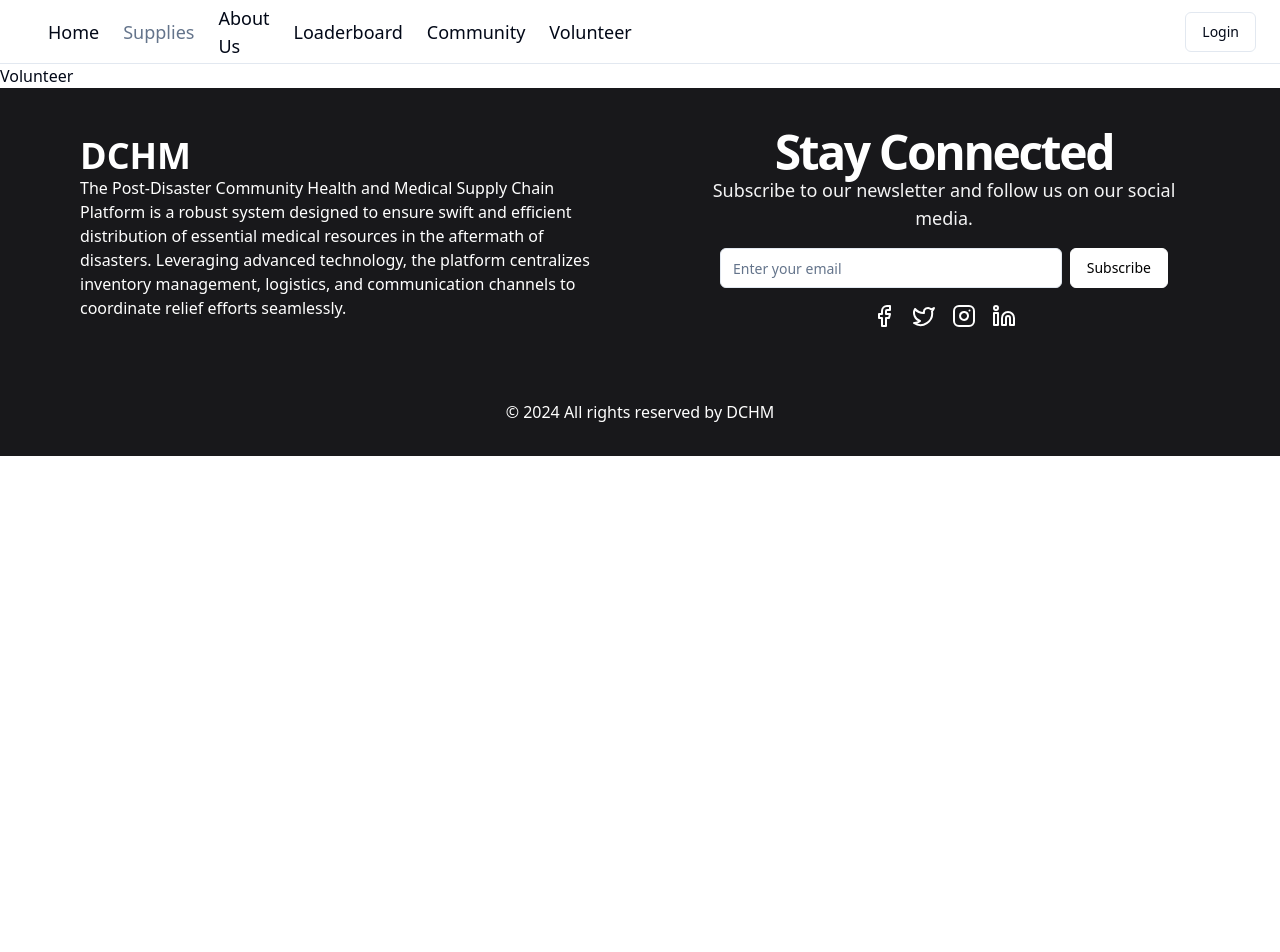
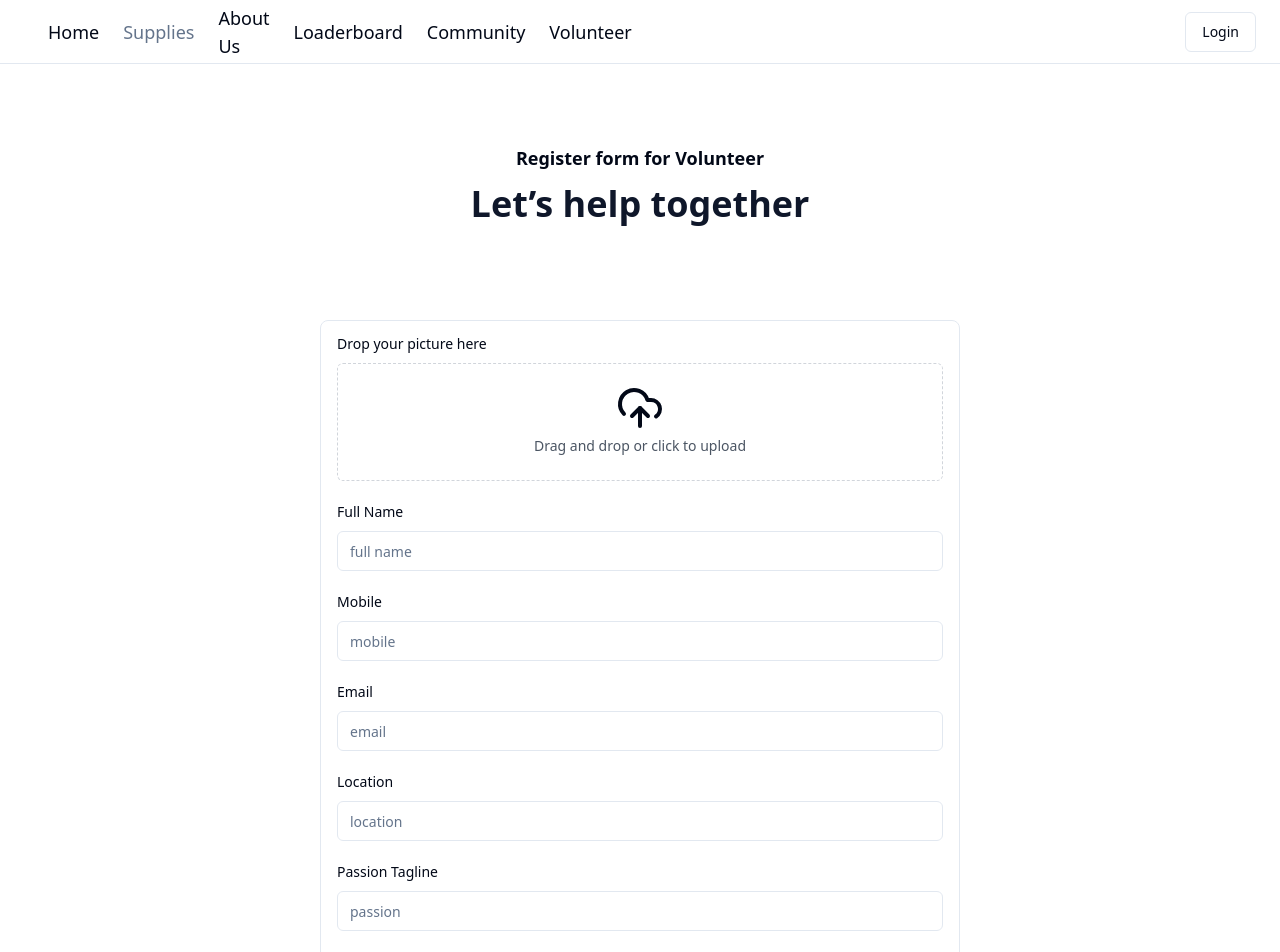
Before and after one commit to akmsyfulalom/l2-assignment-7-client, a React (Vite) app: page /volunteer in a window 1280 px wide. Shown: the top 952 px of the page. Before the commit the page ends 800 px from the top, so only its background shows below. Built offline with nearby package versions, Linux system fonts and the light colour scheme.

Commit message:
added volunteer from

```diff
--- a/src/components/volunteer/volunteer.tsx
+++ b/src/components/volunteer/volunteer.tsx
@@ -1,11 +1,249 @@
+import { z } from "zod";
+import { useForm } from "react-hook-form";
+import { Button } from "../ui/button";
+import { Input } from "../ui/input";
+import { CloudUpload } from "lucide-react";
+import { zodResolver } from "@hookform/resolvers/zod";
+import { Label } from "../ui/label";
+import { useState } from "react";
+import axios from "axios";
+import { usePostSupplyMutation } from "@/redux/features/supplier/supplierApi";
+import { toast } from "sonner";
 
 
+const IMAGE_ERROR_MESSAGE = "Please provide the image URL.";
+const TITLE_ERROR_MESSAGE = "name must be at least 2 characters.";
+const MOBILE_ERROR_MESSAGE = "Mobile number must be a positive number.";
+const EMAIL_ERROR_MESSAGE = "Email Required.";
+const LOCATION_ERROR_MESSAGE = "Email Required.";
+const PASSION_ERROR_MESSAGE = "Email Required.";
+
+const schema = z.object({
+  image: z
+    .object({
+      url: z.string().nonempty({ message: IMAGE_ERROR_MESSAGE }),
+      alt: z.string().nonempty({ message: IMAGE_ERROR_MESSAGE }),
+    })
+    .optional(),
+  name: z.string().min(2, { message: TITLE_ERROR_MESSAGE }),
+  mobile: z.string().min(11, { message: MOBILE_ERROR_MESSAGE }),
+  email: z.number().min(1, { message: EMAIL_ERROR_MESSAGE }),
+  location: z.string().min(1, { message: LOCATION_ERROR_MESSAGE }),
+  passion: z.string().min(1, { message: PASSION_ERROR_MESSAGE }),
+});
+
+type FormData = z.infer<typeof schema>;
+
 const Volunteer = () => {
-    return (
-        <div>
-            Volunteer
-        </div>
-    );
+  const [postSupply] = usePostSupplyMutation();
+  const [imageUrl, setImageUrl] = useState("");
+  const [file, setFile] = useState<File | null>(null);
+
+  const handleFileChange = async (e: React.ChangeEvent<HTMLInputElement>) => {
+    const files = e.target.files;
+    if (files && files.length > 0) {
+      const selectedFile = files[0];
+      setFile(selectedFile);
+
+      const formData = new FormData();
+      formData.append("image", selectedFile);
+
+      try {
+        const response = await axios.post(
+          "https://l2-assignment-6-server-snowy.vercel.app/api/v1/upload",
+          formData,
+          {
+            headers: {
+              "Content-Type": "multipart/form-data",
+            },
+          }
+        );
+        setImageUrl(response.data.url);
+      } catch (error) {
+        console.error("Error uploading file:", error);
+      }
+    }
+  };
+
+  const {
+    register,
+    handleSubmit,
+    reset,
+    formState: { errors },
+  } = useForm<FormData>({
+    resolver: zodResolver(schema),
+  });
+
+  const onSubmit = async (data: FormData) => {
+    const toastId = toast.loading("Form submitting...");
+
+    try {
+      const supplierData = {
+        image: imageUrl,
+        name: data.name,
+        mobile: data?.mobile,
+        email: data.email,
+        passion: data.passion,
+        location: data.location
+      };
+      console.log(supplierData);
+      postSupply(supplierData).unwrap();
+      toast.success("Form submit Successfully", {
+        id: toastId,
+        duration: 1000,
+      });
+      reset();
+      setFile(null);
+      setImageUrl("");
+    } catch (error) {
+      toast.error("Something Want Wrong", {
+        id: toastId,
+        duration: 1000,
+      });
+    }
+  };
+
+  return (
+    <div>
+      <div className="text-center my-20">
+        <h4 className=" text-lg font-semibold mb-3">
+          Register form for Volunteer
+        </h4>
+        <h2 className="text-2xl md:text-3xl lg:text-4xl text-primary dark:text-white font-bold mb-2">
+          Let’s help together
+        </h2>
+      </div>
+      <div className="flex flex-col max-w-2xl mx-auto">
+        <main className="grid flex-1 gap-4 overflow-auto p-4">
+          <div className="relative hidden flex-col items-start gap-8 md:flex">
+            <fieldset className="rounded-lg border p-4 w-full">
+              <form
+                onSubmit={handleSubmit(onSubmit)}
+                className="grid items-start gap-6"
+              >
+                <div className="grid gap-3">
+                  <Label htmlFor="image">
+                    {errors.image
+                      ? errors.image.message
+                      : "Drop your picture here"}
+                  </Label>
+                  <div className="relative border border-gray-300 border-dashed rounded-md px-6 pt-5 pb-6 flex justify-center items-center">
+                    <Input
+                      id="image"
+                      type="file"
+                      className="absolute inset-0 w-full h-full opacity-0 cursor-pointer"
+                      onChange={handleFileChange}
+                    />
+                    <div className="max-h-48 max-w-48 flex flex-col justify-center items-center gap-5">
+                      {file && (
+                        <img
+                          src={URL.createObjectURL(file)}
+                          alt="Uploaded"
+                          className="w-full h-auto"
+                        />
+                      )}
+                      {file && (
+                        <Button
+                          type="reset"
+                          onClick={() => {
+                            setFile(null);
+                            setImageUrl("");
+                          }}
+                        >
+                          Reset Image
+                        </Button>
+                      )}
+                    </div>
+                    {!file && (
+                      <div className="flex flex-col justify-center items-center">
+                        <CloudUpload
+                          style={{ width: "48px", height: "48px" }}
+                        />
+                        <p className="mt-1 text-sm text-gray-600">
+                          Drag and drop or click to upload
+                        </p>
+                      </div>
+                    )}
+                  </div>
+                  {errors.image && (
+                    <div className="text-red-500">{errors.image.message}</div>
+                  )}
+                </div>
+                <div className="grid gap-3">
+                  <Label htmlFor="title">Full Name</Label>
+                  <Input
+                    id="name"
+                    type="text"
+                    placeholder="full name"
+                    {...register("name", { required: true })}
+                  />
+                  {errors.name && (
+                    <div className="text-red-500">{errors.name.message}</div>
+                  )}
+                </div>
+                <div className="grid gap-3">
+                  <Label htmlFor="mobile">Mobile</Label>
+                  <Input
+                    id="mobile"
+                    type="text"
+                    placeholder="mobile"
+                    {...register("mobile", { required: true })}
+                  />
+                  {errors.mobile && (
+                    <div className="text-red-500">{errors.mobile.message}</div>
+                  )}
+                </div>
+                <div className="grid gap-3">
+                  <Label htmlFor="email">Email</Label>
+                  <Input
+                    id="email"
+                    type="email"
+                    placeholder="email"
+                    {...register("email", { valueAsNumber: true })}
+                  />
+                  {errors.email && (
+                    <div className="text-red-500">{errors.email.message}</div>
+                  )}
+                </div>
+                <div className="grid gap-3">
+                  <Label htmlFor="location">Location</Label>
+                  <Input
+                    id="location"
+                    type="text"
+                    placeholder="location"
+                    {...register("location", { required: true })}
+                  />
+                  {errors.location && (
+                    <div className="text-red-500">
+                      {errors.location.message}
+                    </div>
+                  )}
+                </div>
+                <div className="grid gap-3">
+                  <Label htmlFor="location">Passion Tagline</Label>
+                  <Input
+                    id="passion "
+                    type="text"
+                    placeholder="passion"
+                    {...register("passion", { required: true })}
+                  />
+                  {errors.passion && (
+                    <div className="text-red-500">
+                      {errors.passion.message}
+                    </div>
+                  )}
+                </div>
+
+
+
+                <Button type="submit">Submit</Button>
+              </form>
+            </fieldset>
+          </div>
+        </main>
+      </div>
+    </div>
+  );
 };
 
 export default Volunteer;
```
